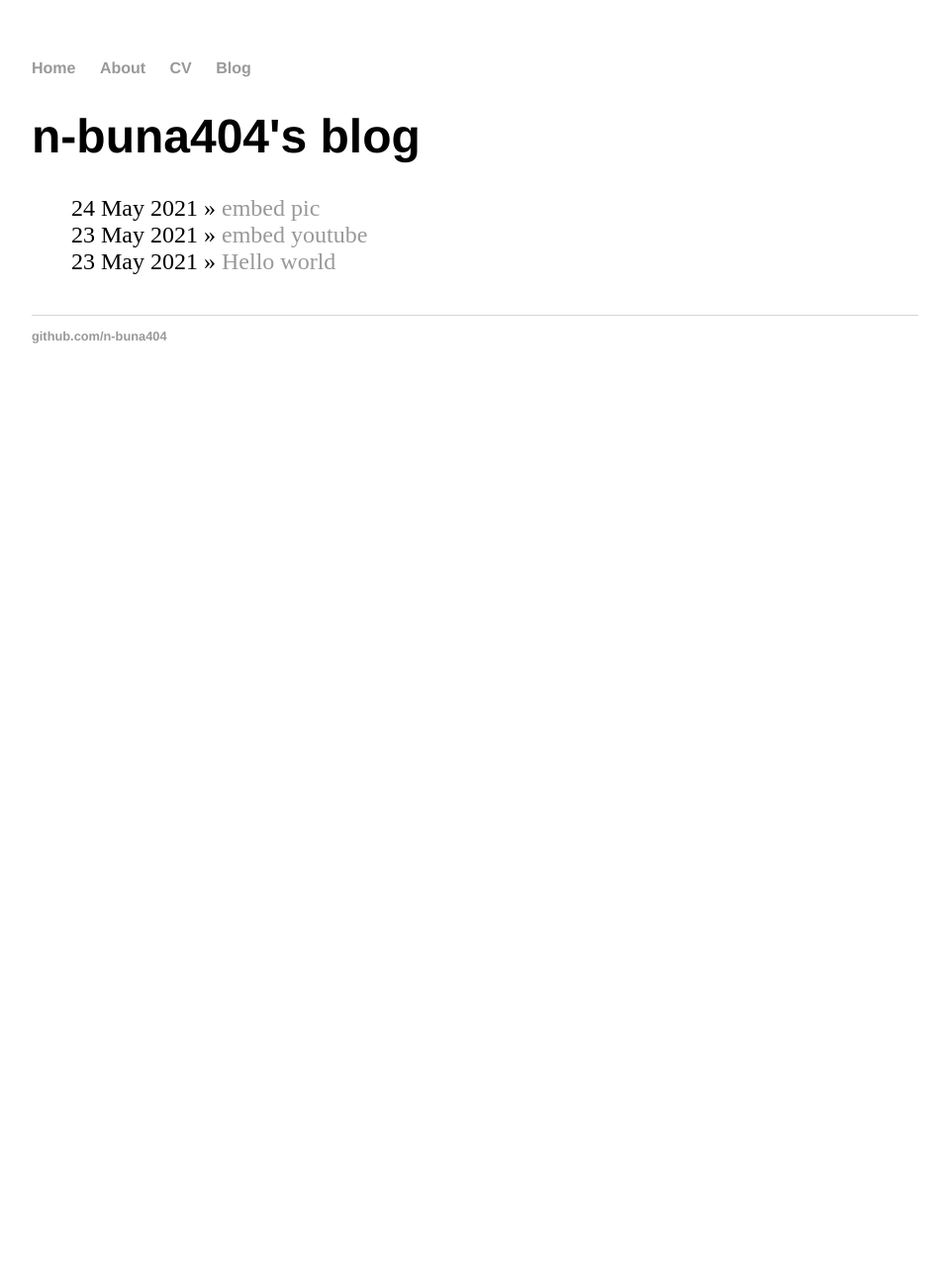
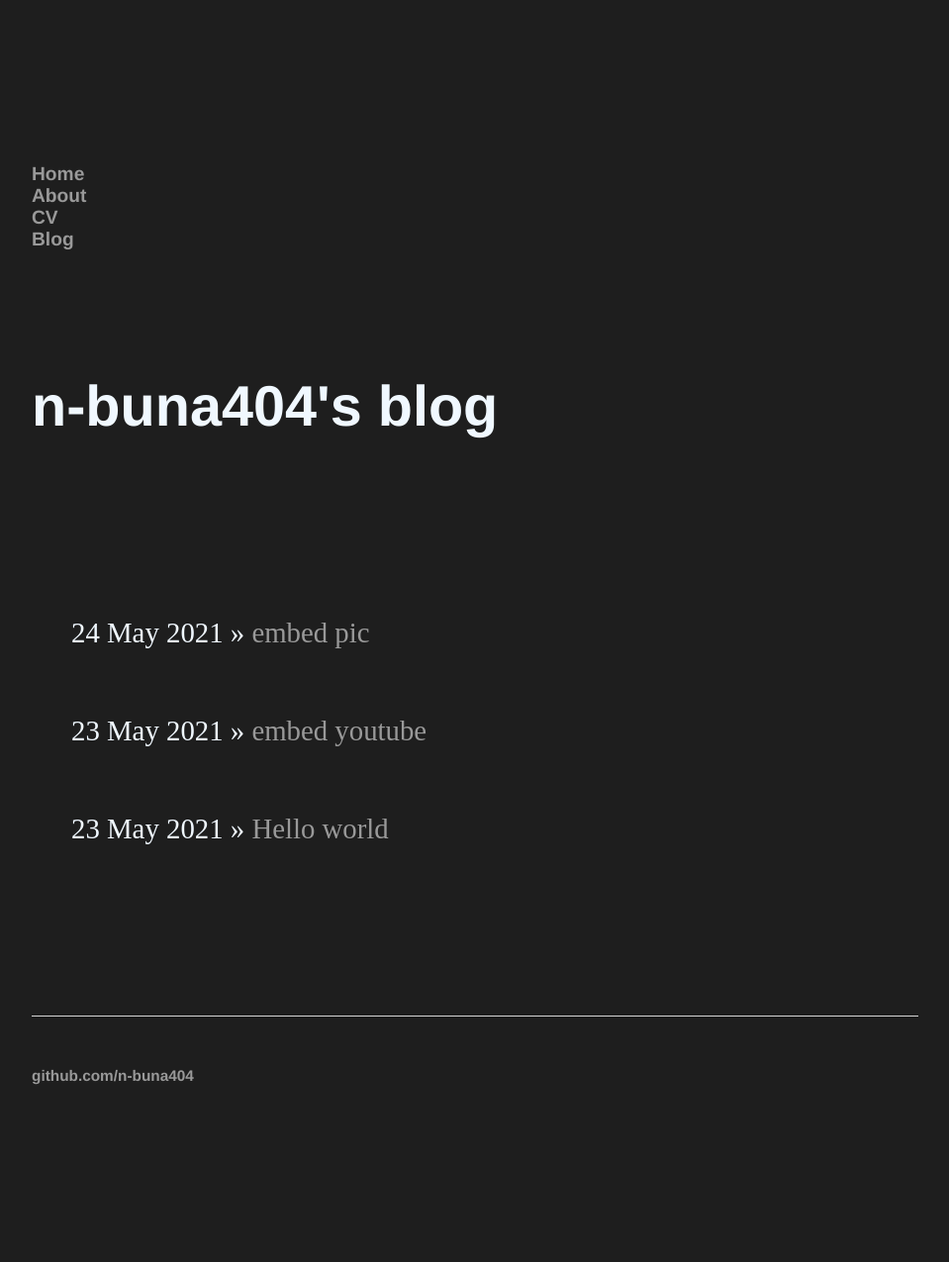
Before and after one commit to n-buna404/n-buna404.github.io, a Jekyll site: the page built from blog/index.html, in a window 1280 px wide. Shown: the whole page at 99% size, without its empty margins (160-1119 px from the left). Built offline with Jekyll 4.4.1, drawn with Linux system fonts in a browser that asks for light colours; before the commit the page ends 900 px from its top, so only the background shows below that.

Commit message:
Update main.css

```diff
--- a/css/main.css
+++ b/css/main.css
@@ -1,6 +1,11 @@
 body {
    	margin: 60px auto;
     	width: 70%;
+	white-space: pre-line;
+	color: aliceblue;
+	background-color: rgb(30, 30, 30);
+	padding: 20px;
+	font-size: larger;
 }
 .main {
 	background-color: rgba(255,255,255);
```
